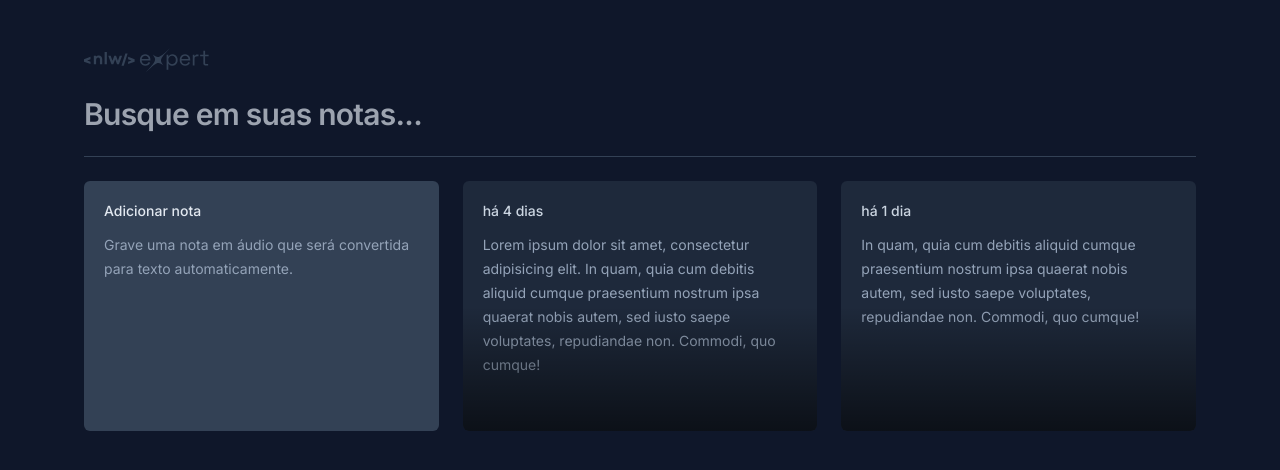
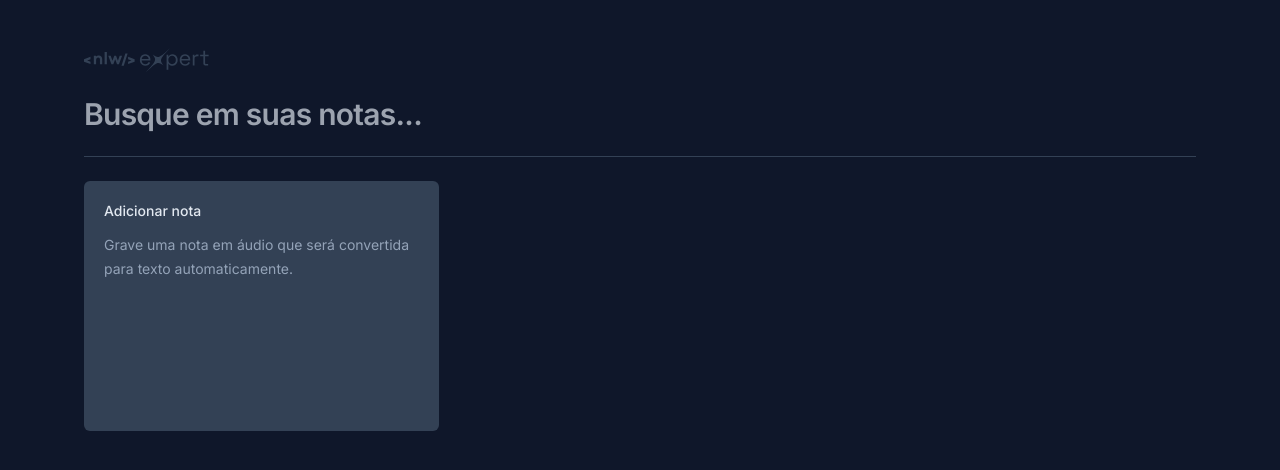
Before and after one commit to rodolfoHOk/rocketseat.nlw-expert, a React (Vite) app in the folder nlw-expert-notes/: page / in a window 1280 px wide. Shown: the top 470 px of the page. Built offline with nearby package versions, Linux system fonts and the light colour scheme.

Commit message:
feat: react save notes in local storage

```diff
--- a/nlw-expert-notes/src/app.tsx
+++ b/nlw-expert-notes/src/app.tsx
@@ -1,8 +1,30 @@
+import { useState } from 'react';
 import logo from './assets/logo-nlw-expert.svg';
 import { NewNoteCard } from './components/new-note-card';
 import { NoteCard } from './components/note-card';
+import { Note } from './models/note';
 
 export function App() {
+  const [notes, setNotes] = useState<Note[]>(() => {
+    const notesOnStorage = localStorage.getItem('nlw-expert-notes:notes');
+    if (notesOnStorage) {
+      return JSON.parse(notesOnStorage);
+    }
+    return [];
+  });
+
+  function onNoteCreated(content: string) {
+    const newNote = {
+      id: crypto.randomUUID(),
+      date: new Date(),
+      content,
+    };
+    const notesArray = [newNote, ...notes];
+    setNotes(notesArray);
+
+    localStorage.setItem('nlw-expert-notes:notes', JSON.stringify(notesArray));
+  }
+
   return (
     <div className="mx-auto max-w-6xl my-12 px-5 space-y-6">
       <img src={logo} alt="NLW Expert" />
@@ -18,23 +40,11 @@
       <div className="h-px bg-slate-700" />
 
       <div className="grid grid-cols-3 gap-6 auto-rows-[250px]">
-        <NewNoteCard />
+        <NewNoteCard onNoteCreated={onNoteCreated} />
 
-        <NoteCard
-          note={{
-            date: new Date(2024, 1, 5),
-            content:
-              'Lorem ipsum dolor sit amet, consectetur adipisicing elit. In quam, quia cum debitis aliquid cumque praesentium nostrum ipsa quaerat nobis autem, sed iusto saepe voluptates, repudiandae non. Commodi, quo cumque!',
-          }}
-        />
-
-        <NoteCard
-          note={{
-            date: new Date(2024, 1, 7),
-            content:
-              'In quam, quia cum debitis aliquid cumque praesentium nostrum ipsa quaerat nobis autem, sed iusto saepe voluptates, repudiandae non. Commodi, quo cumque!',
-          }}
-        />
+        {notes.map((note) => (
+          <NoteCard key={note.id} note={note} />
+        ))}
       </div>
     </div>
   );
--- a/nlw-expert-notes/src/components/new-note-card.tsx
+++ b/nlw-expert-notes/src/components/new-note-card.tsx
@@ -3,7 +3,11 @@
 import { X } from 'lucide-react';
 import { toast } from 'sonner';
 
-export function NewNoteCard() {
+interface NewNoteCardProps {
+  onNoteCreated: (content: string) => void;
+}
+
+export function NewNoteCard({ onNoteCreated }: NewNoteCardProps) {
   const [shouldShowOnboarding, setShouldShowOnboarding] = useState(true);
   const [content, setContent] = useState('');
 
@@ -20,7 +24,9 @@
 
   function handleSaveNote(event: FormEvent<HTMLFormElement>) {
     event.preventDefault();
-    console.log(content);
+    onNoteCreated(content);
+    setContent('');
+    setShouldShowOnboarding(true);
     toast.success('Nota criada com sucesso!');
   }
 
@@ -70,6 +76,7 @@
                 <textarea
                   autoFocus
                   className="text-sm leading-6 text-slate-400 bg-transparent resize-none flex-1 outline-none"
+                  value={content}
                   onChange={handleContentChanged}
                 />
               )}
--- a/nlw-expert-notes/src/components/note-card.tsx
+++ b/nlw-expert-notes/src/components/note-card.tsx
@@ -2,12 +2,10 @@
 import { formatDistanceToNow } from 'date-fns';
 import { ptBR } from 'date-fns/locale';
 import { X } from 'lucide-react';
+import { Note } from '../models/note';
 
 interface NoteCardProps {
-  note: {
-    date: Date;
-    content: string;
-  };
+  note: Note;
 }
 
 export function NoteCard({ note }: NoteCardProps) {
--- /dev/null
+++ b/nlw-expert-notes/src/models/note.ts
@@ -0,0 +1,5 @@
+export interface Note {
+  id: string;
+  date: Date;
+  content: string;
+}
```
